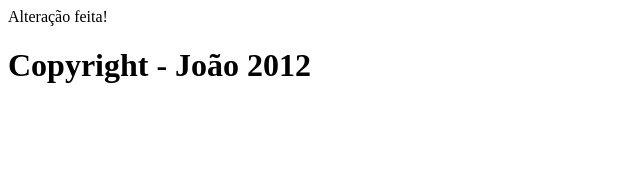
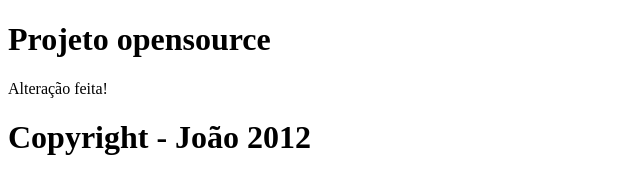
Before and after one commit to jhonesgoncal/curso-git-opensource, a plain HTML site: page index.html in a window 1280 px wide. Shown: the whole page, without its empty margins (0-640 px from the left). Drawn offline with Linux system fonts and the light colour scheme.

Commit message:
titulo da pagina

```diff
--- a/index.html
+++ b/index.html
@@ -5,6 +5,7 @@
 	<title>Pagina inicial do proejto open source ddo João Carlos</title>
 </head>
 <body>
+	<h1>Projeto opensource</h1>
 	Alteração feita!
 	<h1>Copyright - João 2012</h1>
 </body>
```
